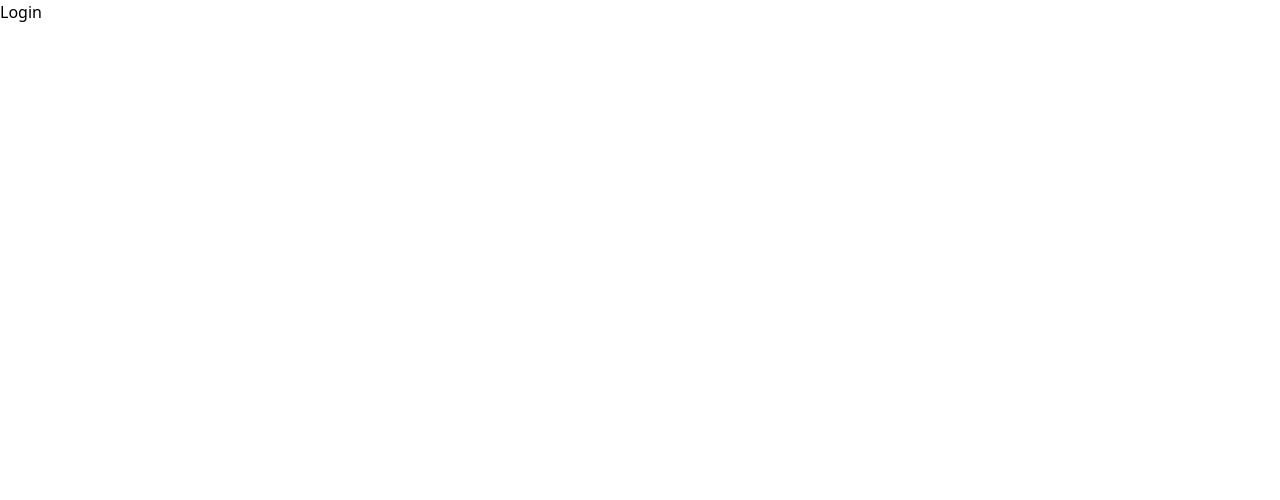
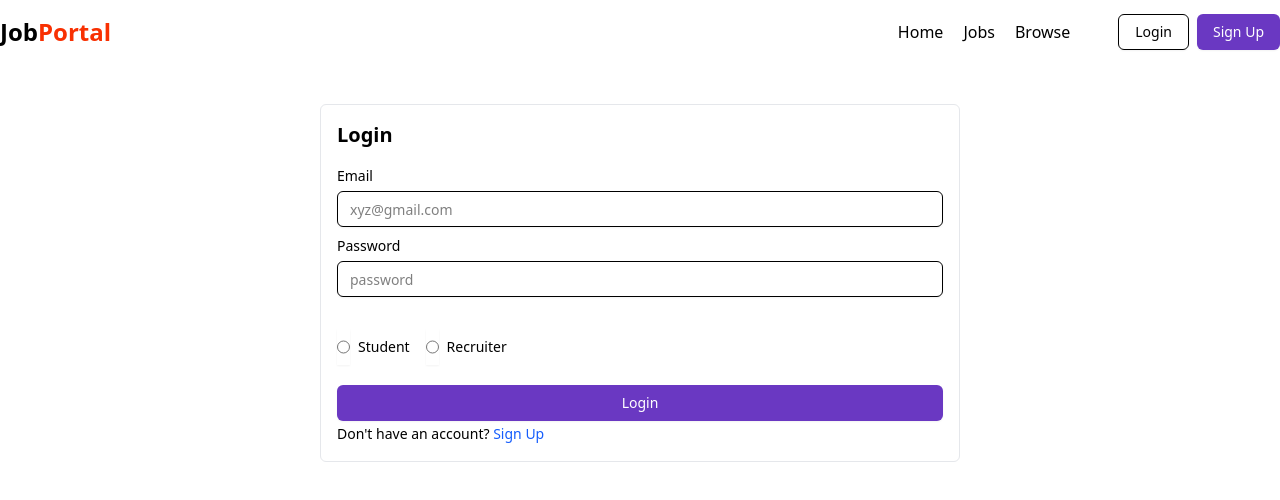
Before and after one commit to Abhi-Ptdr/Job-Portal, a React (Vite) app in the folder frontend/: page /login in a window 1280 px wide. Shown: the top 500 px of the page. Built offline with nearby package versions, Linux system fonts and the light colour scheme.

Commit message:
Login Page Created

```diff
--- a/frontend/src/components/auth/Login.jsx
+++ b/frontend/src/components/auth/Login.jsx
@@ -1,9 +1,42 @@
 import React from 'react'
+import Navbar from '../shared/Navbar'
+import { Label } from '../ui/label'
+import { Input } from '../ui/input'
+import { RadioGroup } from "@/components/ui/radio-group"
+import { Button } from '../ui/button'
+import { Link } from 'react-router-dom'
 
 function Login() {
   return (
     <div>
-      <p>Login</p>
+      <Navbar />
+      <div className='flex item-center justify-center max-w-7xl mx-auto'>
+        <form action="" className='w-1/2 border border-gray-200 rounded-md p-4 my-10'>
+          <h1 className="font-bold text-xl mb-5">Login</h1>
+          <div className="my-3">
+            <Label>Email</Label>
+            <Input type="email" placeholder="xyz@gmail.com" className="my-2" />
+          </div>
+          <div className="my-3">
+            <Label>Password</Label>
+            <Input type="Password" placeholder="password" className="my-2" />
+          </div>
+          <div className="flex item-center justify-between">
+            <RadioGroup className="flex items-center gap-4 my-5">
+              <div className="flex items-center space-x-2">
+                <Input type="radio" value="student" name="role" className='cursor-pointer' />
+                <Label htmlFor="r1">Student</Label>
+              </div>
+              <div className="flex items-center space-x-2">
+                <Input type="radio" value="recruiter" name="role" className='cursor-pointer' />
+                <Label htmlFor="r2">Recruiter</Label>
+              </div>
+            </RadioGroup>
+          </div>
+          <Button type="submit" className="w-full bg-[#6A38C2] hover:bg-[#5B30A6] text-white">Login</Button>
+          <span className='text-sm mt-5'>Don't have an account? <Link to="/signup" className='text-blue-600 mt-5'>Sign Up</Link></span>
+        </form>
+      </div>
     </div>
   )
 }
```
